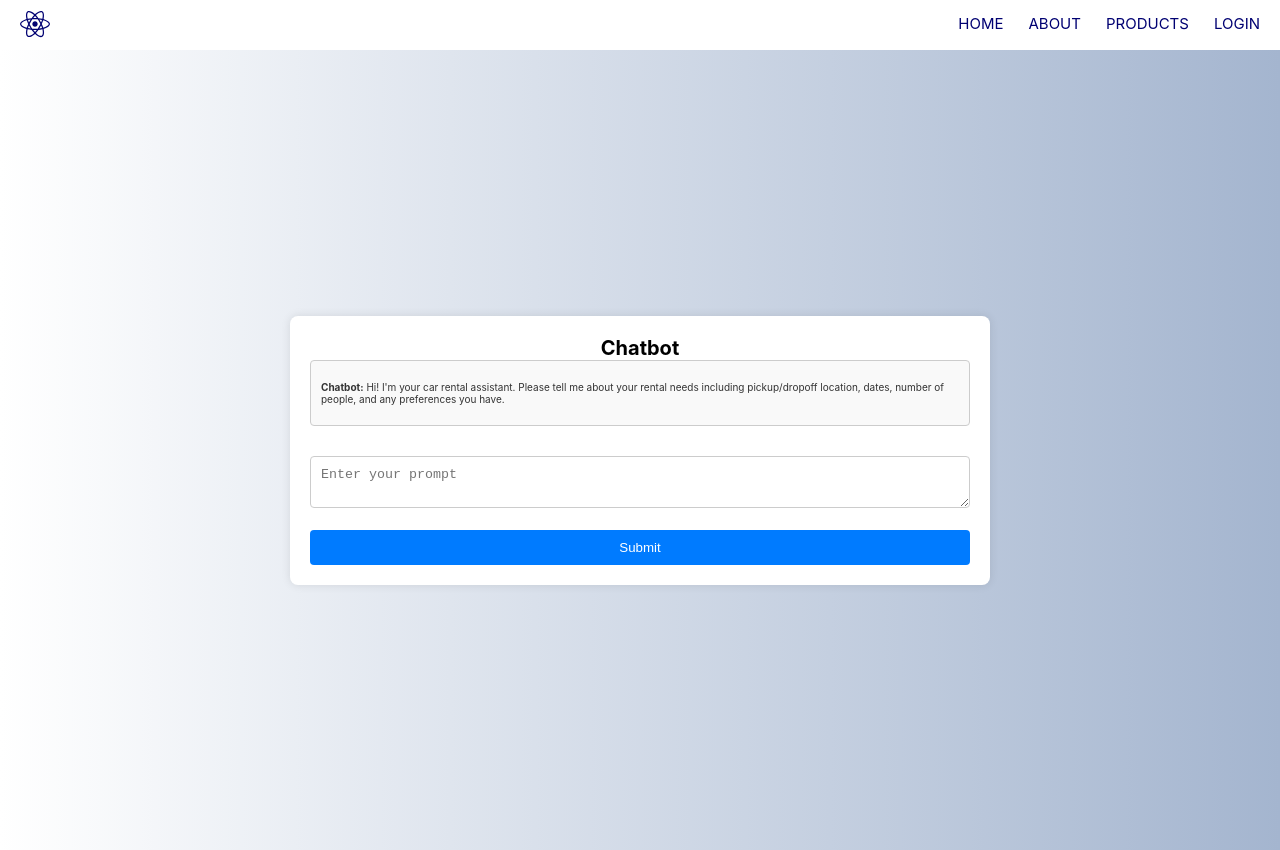
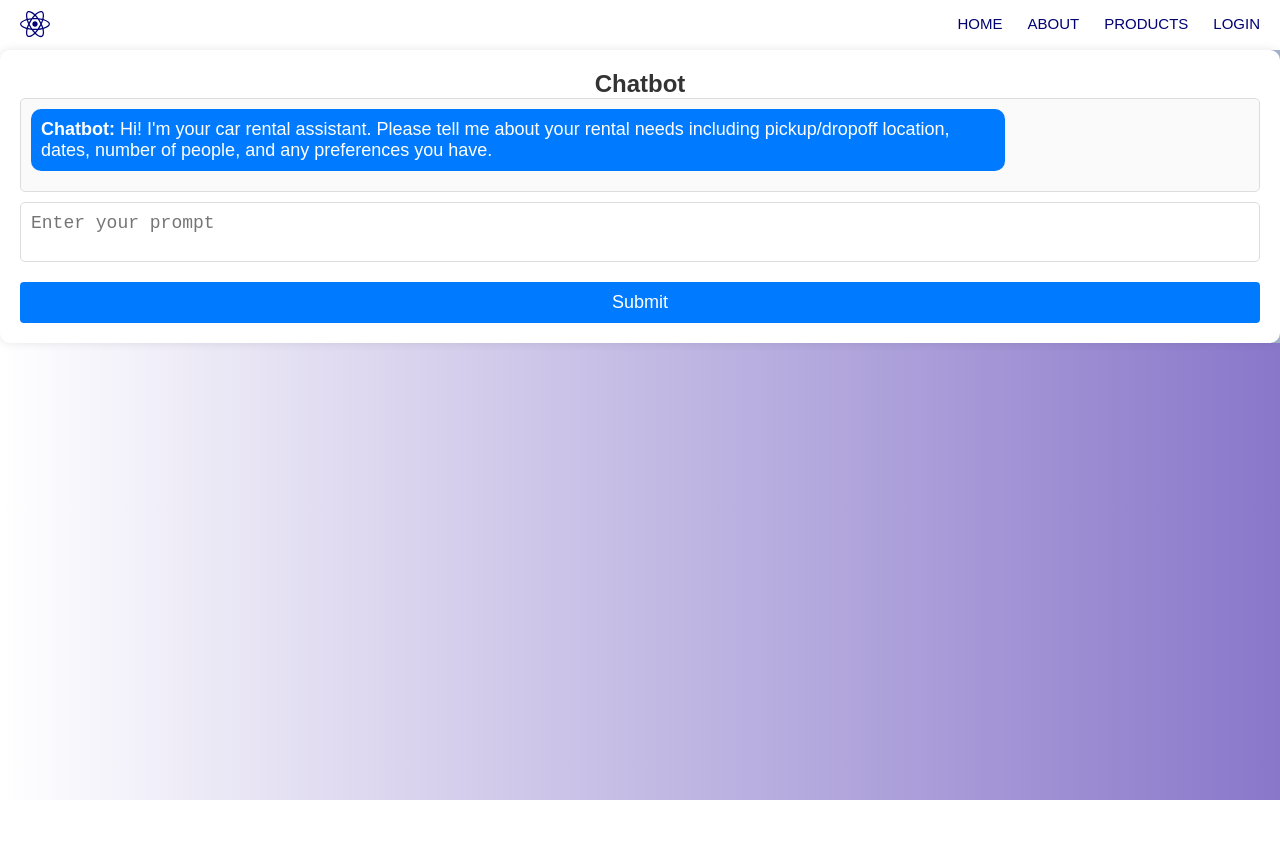
Before and after one commit to mamali1009/frontend-react-car-rental, a React (Create React App) app: page /rental/chat in a window 1280 px wide. After the commit the page ends 800 px from the top, so only its background shows below. Built offline with nearby package versions, Linux system fonts and the light colour scheme.

Commit message:
Update Chatbot.css

```diff
--- a/src/containers/Chatbot.css
+++ b/src/containers/Chatbot.css
@@ -1,105 +1,98 @@
+body, html {
+    margin: 0;
+    padding: 0;
+    height: 100%;
+    font-family: Arial, sans-serif;
+}
+
 .main-container {
     display: flex;
-    flex-direction: column;
+    justify-content: center;
     align-items: center;
-    justify-content: center;
-    height: 100vh;
+    height: 100%;
     background-color: #f0f0f0;
 }
 
 .chatbot-container {
-    background-color: white;
+    background-color: #fff;
+    border-radius: 10px;
+    box-shadow: 0 0 10px rgba(0, 0, 0, 0.1);
+    width: 100%;
+    max-width: 100%;
     padding: 20px;
-    border-radius: 8px;
-    box-shadow: 0 0 10px rgba(0, 0, 0, 0.1);
-    width: 700px;
+    display: flex;
+    flex-direction: column;
+    justify-content: space-between;
+    height: 100%;
+}
+
+h1 {
     text-align: center;
-    margin: auto; /* Center horizontally */
+    color: #333;
+    font-size: 24px; /* Increased font size */
 }
 
 .chat-window {
-    max-height: 400px;
+    flex-grow: 1;
     overflow-y: auto;
-    margin-bottom: 20px;
+    border: 1px solid #ddd;
+    border-radius: 5px;
     padding: 10px;
-    border: 1px solid #ccc;
-    border-radius: 4px;
-    background-color: #f9f9f9;
+    background-color: #fafafa;
+    margin-bottom: 10px;
+    font-size: 18px; /* Increased font size */
 }
 
 .message {
-    margin: 10px 0;
+    margin-bottom: 10px;
+    padding: 10px;
+    border-radius: 10px;
+    max-width: 80%;
+    font-size: 18px; /* Increased font size */
 }
 
 .message.chatbot {
-    text-align: left;
-    color: #333;
+    background-color: #007bff;
+    color: #fff;
+    align-self: flex-start;
 }
 
 .message.user {
-    text-align: right;
-    color: #007ACC;
+    background-color: #28a745;
+    color: #fff;
+    align-self: flex-end;
+}
+
+.chat-form {
+    display: flex;
+    flex-direction: column;
 }
 
 textarea {
-    width: 100%;
+    resize: none;
+    height: 60px;
+    margin-bottom: 10px;
     padding: 10px;
-    margin: 10px 0;
-    border: 1px solid #ccc;
-    border-radius: 4px;
+    border: 1px solid #ddd;
+    border-radius: 5px;
+    font-size: 18px; /* Increased font size */
 }
 
 button {
-    padding: 10px 20px;
-    background-color: #0091FF;
-    color: white;
+    padding: 10px;
     border: none;
-    border-radius: 4px;
+    border-radius: 5px;
+    background-color: #007bff;
+    color: #fff;
     cursor: pointer;
+    font-size: 18px; /* Increased font size */
 }
 
 button:hover {
-    background-color: #007ACC;
-}
-
-.response {
-    margin-top: 20px;
-    padding: 20px;
-    background-color: #e0e0e0;
-    border-radius: 4px;
-    text-align: left;
-}
-
-.response h2 {
-    margin-top: 0;
-    font-size: 1.5em;
-    color: #333;
-}
-
-.output-content {
-    white-space: pre-wrap;
-    word-wrap: break-word;
-    font-size: 1.1em;
-    line-height: 1.5;
-    color: #444;
+    background-color: #0056b3;
 }
 
 .response.error {
     color: red;
+    font-size: 18px; /* Increased font size */
 }
-
-.metrics {
-    margin-top: 20px;
-    padding: 20px;
-    background-color: #e0e0e0;
-    border-radius: 4px;
-    text-align: left;
-}
-
-.metrics-content {
-    white-space: pre-wrap;
-    word-wrap: break-word;
-    font-size: 1.1em;
-    line-height: 1.5;
-    color: #444;
-}
```
